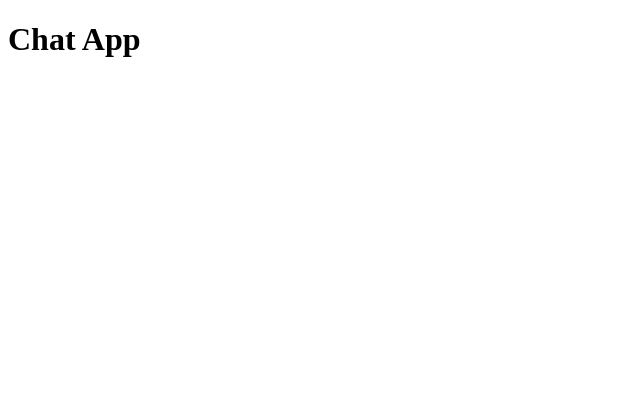
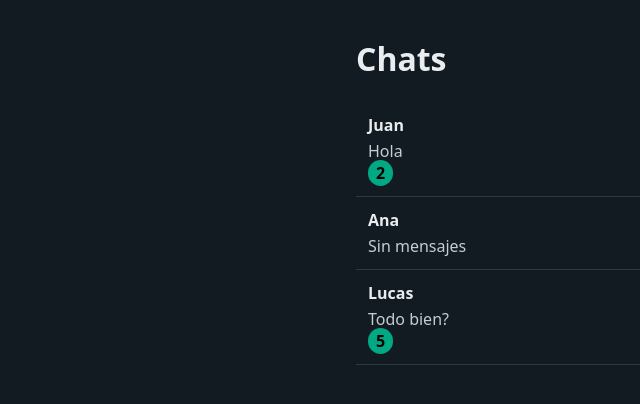
Before and after one commit to julianb2705-lang/TP-Final-Frontend, a React app: page / in a window 1280 px wide. Shown: the top 404 px of the page, without its empty margins (0-640 px from the left). Built offline with nearby package versions, Linux system fonts and the light colour scheme; the HTML template or start-up script is replaced by a standard one.

Commit message:
Actualizacion

```diff
--- a/src/App.jsx
+++ b/src/App.jsx
@@ -1,5 +1,13 @@
+import ChatList from "./components/ChatList"
+import { initialChats } from "./data/chats"
+
 function App() {
-  return <h1>Chat App</h1>
+  return (
+    <main>
+      <h1>Chats</h1>
+      <ChatList chats={initialChats} />
+    </main>
+  )
 }
 
 export default App
--- /dev/null
+++ b/src/components/ChatItem.jsx
@@ -0,0 +1,16 @@
+function ChatItem({ chat }) {
+  const ultimo =
+    chat.messages.length === 0
+      ? "Sin mensajes"
+      : chat.messages[chat.messages.length - 1].text
+
+  return (
+    <li className="chat-item">
+      <strong>{chat.name}</strong>
+      <p>{ultimo}</p>
+      {chat.unread > 0 && <span className="badge">{chat.unread}</span>}
+    </li>
+  )
+}
+
+export default ChatItem
--- /dev/null
+++ b/src/components/ChatList.jsx
@@ -0,0 +1,13 @@
+import ChatItem from "./ChatItem"
+
+function ChatList({ chats }) {
+  return (
+    <ul className="chat-list">
+      {chats.map(chat => (
+        <ChatItem key={chat.id} chat={chat} />
+      ))}
+    </ul>
+  )
+}
+
+export default ChatList
--- /dev/null
+++ b/src/data/chats.js
@@ -0,0 +1,5 @@
+export const initialChats = [
+  { id: 1, name: "Juan", unread: 2, messages: [{ id: 1, text: "Hola", from: "other" }] },
+  { id: 2, name: "Ana", unread: 0, messages: [] },
+  { id: 3, name: "Lucas", unread: 5, messages: [{ id: 1, text: "Todo bien?", from: "other" }] },
+]
--- a/src/index.css
+++ b/src/index.css
@@ -0,0 +1,27 @@
+* { box-sizing: border-box; }
+
+body {
+  margin: 0;
+  font-family: system-ui, sans-serif;
+  background: #111b21;
+  color: #e9edef;
+}
+
+main { max-width: 600px; margin: 0 auto; padding: 16px; }
+
+.chat-list { list-style: none; margin: 0; padding: 0; }
+
+.chat-item {
+  padding: 12px;
+  border-bottom: 1px solid #2a3942;
+}
+
+.chat-item p { margin: 4px 0 0; color: #c4cdd2; }
+
+.badge {
+  background: #00a884;
+  color: #000;
+  border-radius: 999px;
+  padding: 2px 8px;
+  font-weight: bold;
+}
```
Also changed, not shown: 2 other files (tests, documents, lock files or other folders).
